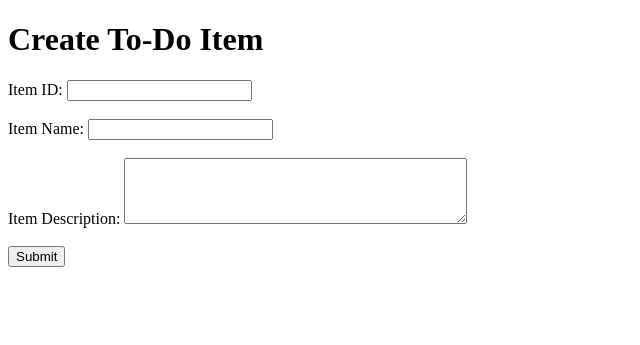
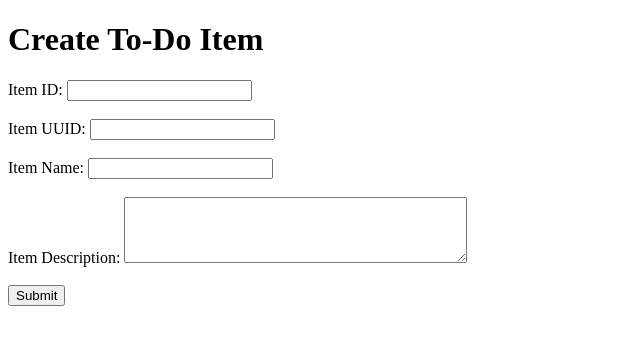
Before and after one commit to nidhishpareek/tutedude, a Flask app: page /todo in a window 1280 px wide. Shown: the top 345 px of the page, without its empty margins (0-640 px from the left). Run offline with Flask 3, Linux system fonts and the light colour scheme.

Commit message:
Add Item UUID field to To-Do form

```diff
--- a/devops/flask_mongo/templates/todo.html
+++ b/devops/flask_mongo/templates/todo.html
@@ -11,6 +11,10 @@
   <form id="todo-form">
     <label for="item_id">Item ID:</label>
     <input id="item_id" name="itemId" type="text" required>
+    <br><br>
+
+    <label for="item_uuid">Item UUID:</label>
+    <input id="item_uuid" name="itemUUID" type="text" required>
     <br><br>
 
     <label for="item_name">Item Name:</label>
@@ -34,6 +38,7 @@
       message.textContent = "";
 
       const itemId = document.getElementById("item_id").value.trim();
+      const itemUUID = document.getElementById("item_uuid").value.trim();
       const itemName = document.getElementById("item_name").value.trim();
       const itemDescription = document.getElementById("item_description").value.trim();
 
@@ -41,7 +46,7 @@
         const response = await fetch("/submittodoitem", {
           method: "POST",
           headers: { "Content-Type": "application/json" },
-          body: JSON.stringify({ itemId, itemName, itemDescription })
+          body: JSON.stringify({ itemId, itemUUID, itemName, itemDescription })
         });
 
         const data = await response.json();
```
